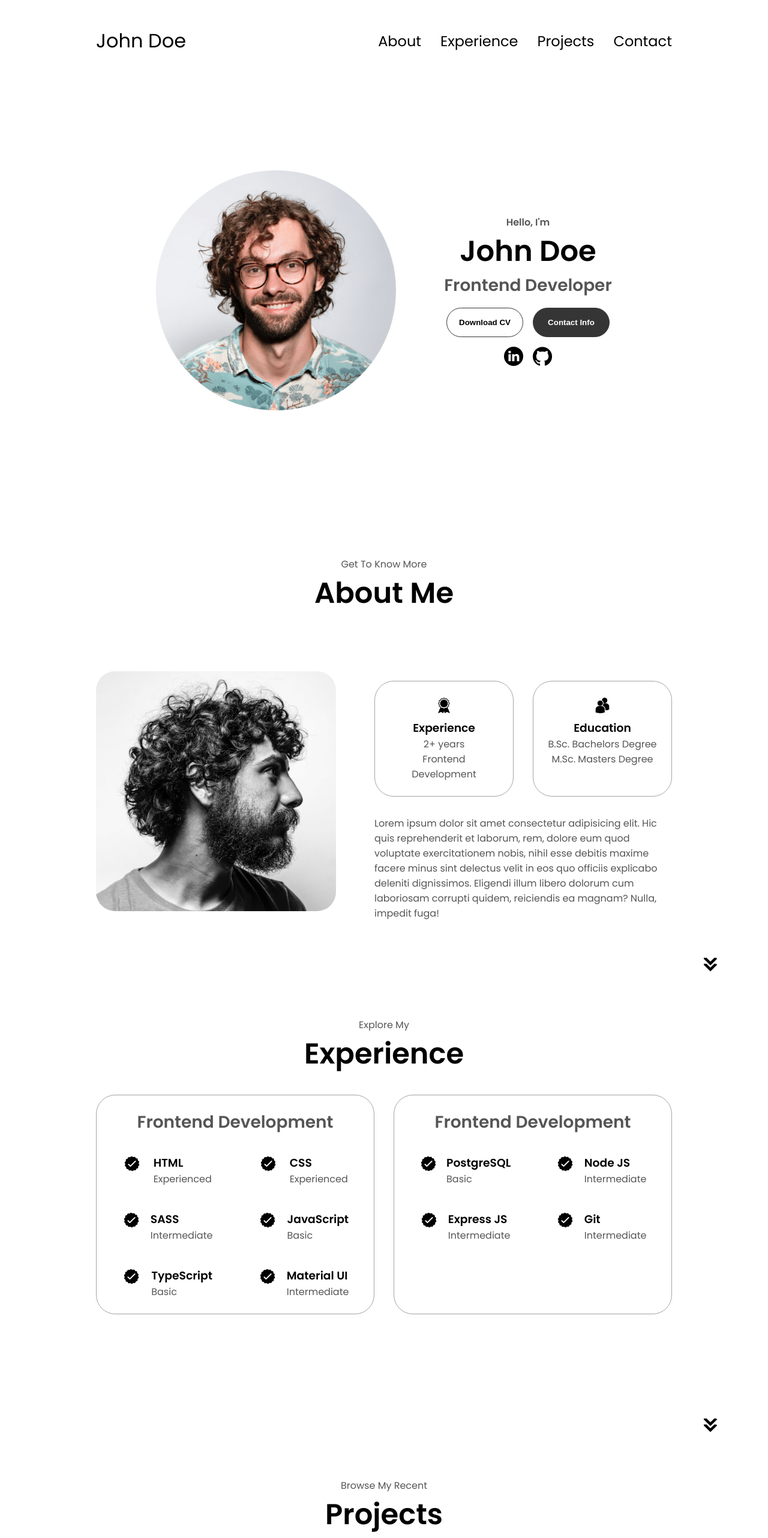
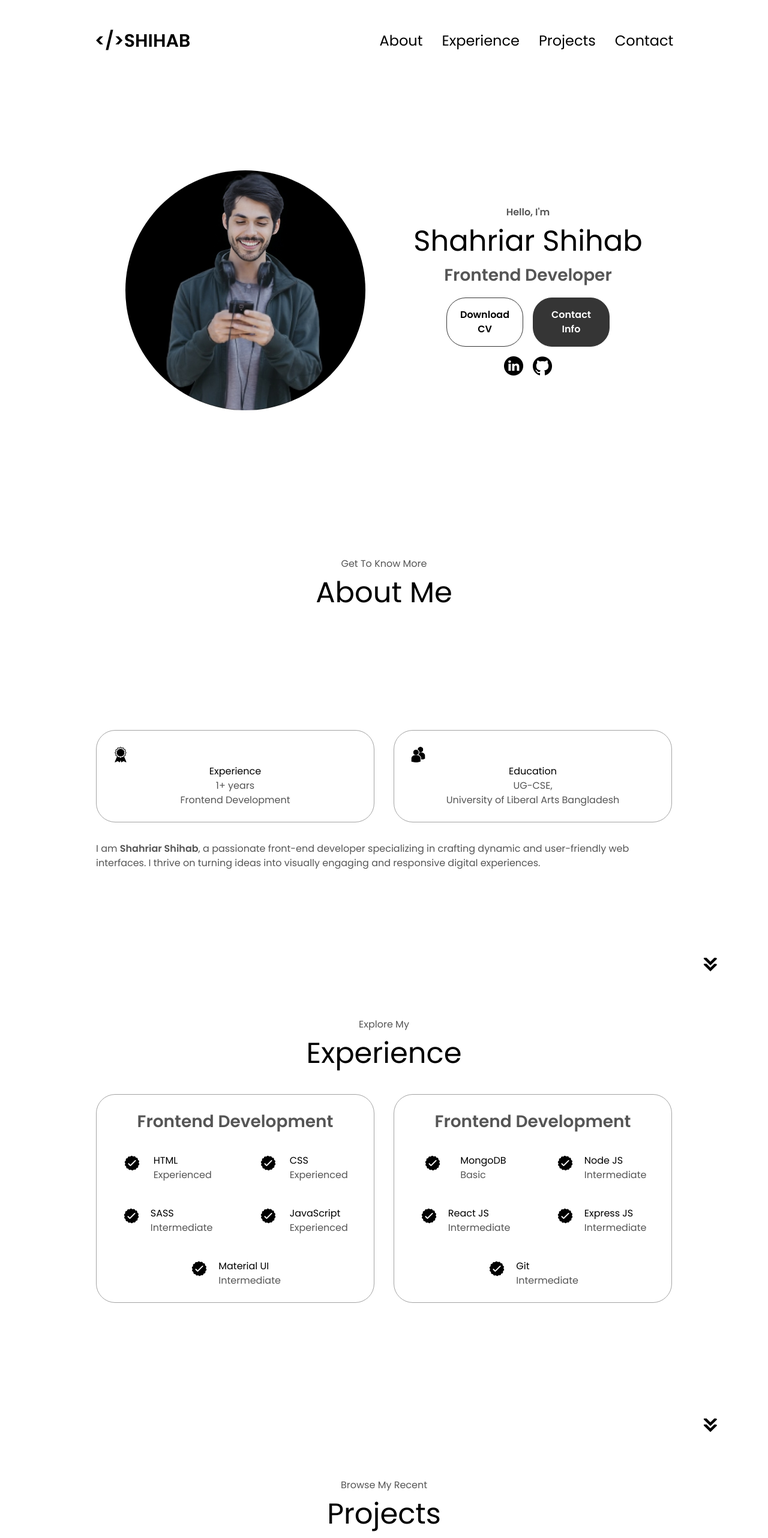
Before and after one commit to ShahriarALshihab/Web-Lab, a plain HTML site: page index.html in a window 1280 px wide. Shown: the top 2564 px of the page at 60% size. Drawn offline with nearby package versions, Linux system fonts and the light colour scheme.

Commit message:
responsive done

```diff
--- a/index.html
+++ b/index.html
@@ -7,10 +7,12 @@
     <title>My Portfolio</title>
     <link rel="stylesheet" href="style.css" />
     <link rel="stylesheet" href="mediaqueries.css" />
+    <script src="https://cdn.tailwindcss.com"></script>
   </head>
   <body>
     <nav id="desktop-nav">
-      <div class="logo">John Doe</div>
+      <div class="logo font-bold text-3xl">&lt;/&gt;SHIHAB</div>
+
       <div>
         <ul class="nav-links">
           <li><a href="#about">About</a></li>
@@ -21,7 +23,7 @@
       </div>
     </nav>
     <nav id="hamburger-nav">
-      <div class="logo">John Doe</div>
+      <div class="logo font-bold text-3xl">&lt;/&gt;SHIHAB</div>
       <div class="hamburger-menu">
         <div class="hamburger-icon" onclick="toggleMenu()">
           <span></span>
@@ -38,16 +40,16 @@
     </nav>
     <section id="profile">
       <div class="section__pic-container">
-        <img src="./assets/profile-pic.png" alt="John Doe profile picture" />
+        <img class="rounded-full" src="./assets/me.png" alt="profile picture" />
       </div>
       <div class="section__text">
         <p class="section__text__p1">Hello, I'm</p>
-        <h1 class="title">John Doe</h1>
+        <h1 class="title">Shahriar Shihab</h1>
         <p class="section__text__p2">Frontend Developer</p>
         <div class="btn-container">
           <button
             class="btn btn-color-2"
-            onclick="window.open('./assets/resume-example.pdf')"
+            onclick="window.open('')"
           >
             Download CV
           </button>
@@ -60,13 +62,13 @@
             src="./assets/linkedin.png"
             alt="My LinkedIn profile"
             class="icon"
-            onclick="location.href='https://linkedin.com/'"
+            onclick="location.href='https://www.linkedin.com/in/shahriar-shihab-71421221b/'"
           />
           <img
             src="./assets/github.png"
             alt="My Github profile"
             class="icon"
-            onclick="location.href='https://github.com/'"
+            onclick="location.href='https://github.com/ShahriarALshihab'"
           />
         </div>
       </div>
@@ -75,13 +77,7 @@
       <p class="section__text__p1">Get To Know More</p>
       <h1 class="title">About Me</h1>
       <div class="section-container">
-        <div class="section__pic-container">
-          <img
-            src="./assets/about-pic.png"
-            alt="Profile picture"
-            class="about-pic"
-          />
-        </div>
+
         <div class="about-details-container">
           <div class="about-containers">
             <div class="details-container">
@@ -91,7 +87,7 @@
                 class="icon"
               />
               <h3>Experience</h3>
-              <p>2+ years <br />Frontend Development</p>
+              <p>1+ years <br />Frontend Development</p>
             </div>
             <div class="details-container">
               <img
@@ -100,17 +96,12 @@
                 class="icon"
               />
               <h3>Education</h3>
-              <p>B.Sc. Bachelors Degree<br />M.Sc. Masters Degree</p>
+              <p>UG-CSE, <bR>University of Liberal Arts Bangladesh</bR></p>
             </div>
           </div>
           <div class="text-container">
-            <p>
-              Lorem ipsum dolor sit amet consectetur adipisicing elit. Hic quis
-              reprehenderit et laborum, rem, dolore eum quod voluptate
-              exercitationem nobis, nihil esse debitis maxime facere minus sint
-              delectus velit in eos quo officiis explicabo deleniti dignissimos.
-              Eligendi illum libero dolorum cum laboriosam corrupti quidem,
-              reiciendis ea magnam? Nulla, impedit fuga!
+            <p class="container mx-auto">
+              I am <span class="font-semibold">Shahriar Shihab</span>, a passionate front-end developer specializing in crafting dynamic and user-friendly web interfaces. I thrive on turning ideas into visually engaging and responsive digital experiences.
             </p>
           </div>
         </div>
@@ -171,18 +162,7 @@
                 />
                 <div>
                   <h3>JavaScript</h3>
-                  <p>Basic</p>
-                </div>
-              </article>
-              <article>
-                <img
-                  src="./assets/checkmark.png"
-                  alt="Experience icon"
-                  class="icon"
-                />
-                <div>
-                  <h3>TypeScript</h3>
-                  <p>Basic</p>
+                  <p>Experienced</p>
                 </div>
               </article>
               <article>
@@ -208,7 +188,7 @@
                   class="icon"
                 />
                 <div>
-                  <h3>PostgreSQL</h3>
+                  <h3>MongoDB</h3>
                   <p>Basic</p>
                 </div>
               </article>
@@ -220,6 +200,17 @@
                 />
                 <div>
                   <h3>Node JS</h3>
+                  <p>Intermediate</p>
+                </div>
+              </article>
+              <article>
+                <img
+                  src="./assets/checkmark.png"
+                  alt="Experience icon"
+                  class="icon"
+                />
+                <div>
+                  <h3>React JS</h3>
                   <p>Intermediate</p>
                 </div>
               </article>
@@ -273,13 +264,13 @@
             <div class="btn-container">
               <button
                 class="btn btn-color-2 project-btn"
-                onclick="location.href='https://github.com/'"
+                onclick="location.href='https://github.com/ShahriarALshihab?tab=repositories'"
               >
                 Github
               </button>
               <button
                 class="btn btn-color-2 project-btn"
-                onclick="location.href='https://github.com/'"
+                onclick="location.href='https://movie-portal-3d9e0.web.app/'"
               >
                 Live Demo
               </button>
@@ -297,13 +288,13 @@
             <div class="btn-container">
               <button
                 class="btn btn-color-2 project-btn"
-                onclick="location.href='https://github.com/'"
+                onclick="location.href='https://github.com/ShahriarALshihab?tab=repositories'"
               >
                 Github
               </button>
               <button
                 class="btn btn-color-2 project-btn"
-                onclick="location.href='https://github.com/'"
+                onclick="location.href='https://eco_adventure_a9.surge.sh/'"
               >
                 Live Demo
               </button>
@@ -321,13 +312,13 @@
             <div class="btn-container">
               <button
                 class="btn btn-color-2 project-btn"
-                onclick="location.href='https://github.com/'"
+                onclick="location.href='https://github.com/ShahriarALshihab/Chef-s_Table'"
               >
                 Github
               </button>
               <button
                 class="btn btn-color-2 project-btn"
-                onclick="location.href='https://github.com/'"
+                onclick="location.href='https://shahriaralshihab.github.io/Chef-s_Table/'"
               >
                 Live Demo
               </button>
@@ -352,7 +343,7 @@
             alt="Email icon"
             class="icon contact-icon email-icon"
           />
-          <p><a href="mailto:examplemail@gmail.com">Example@gmail.com</a></p>
+          <p><a href="mailto:shahriarshihab96@gmail.com">shahriarshihab96@gmail.com</a></p>
         </div>
         <div class="contact-info-container">
           <img
@@ -360,7 +351,7 @@
             alt="LinkedIn icon"
             class="icon contact-icon"
           />
-          <p><a href="https://www.linkedin.com">LinkedIn</a></p>
+          <p><a href="https://www.linkedin.com/in/shahriar-shihab-71421221b/">LinkedIn</a></p>
         </div>
       </div>
     </section>
@@ -375,7 +366,7 @@
           </ul>
         </div>
       </nav>
-      <p>Copyright &#169; 2023 John Doe. All Rights Reserved.</p>
+      <p>Copyright &#169; 2023 SHIHAB. All Rights Reserved.</p>
     </footer>
     <script src="script.js"></script>
   </body>
```
Also changed, not shown: style.css (+11 -13 lines), assets/about-pic.png (deleted), assets/me.png (added), assets/profile-pic-2.png (deleted), assets/profile-pic.png (deleted), 1 other file.
